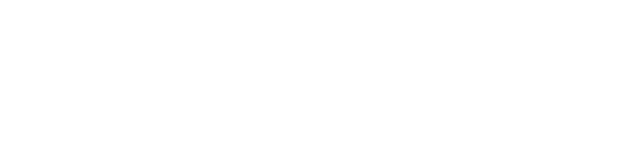
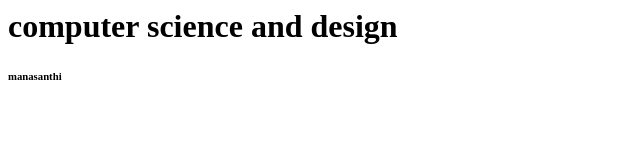
Before and after one commit to manasanthi/manasanthi, a plain HTML site: page index.html in a window 1280 px wide. Shown: the whole page, without its empty margins (0-640 px from the left). Drawn offline with Linux system fonts and the light colour scheme.

Commit message:
Update index.html

```diff
--- a/index.html
+++ b/index.html
@@ -1,4 +1,11 @@
 <html>
-<head>
 <body>
-<html>
+
+  <h1>computer science and design</h1>
+
+
+
+  <h6>manasanthi</h6>
+
+  </body>
+</html>
```
